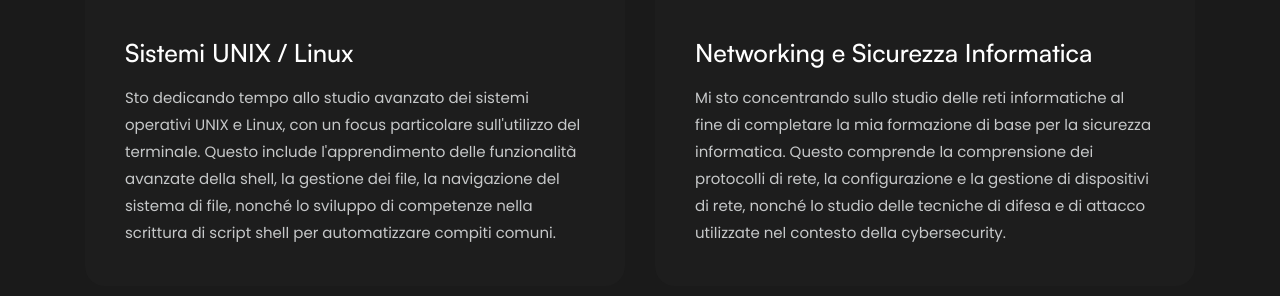
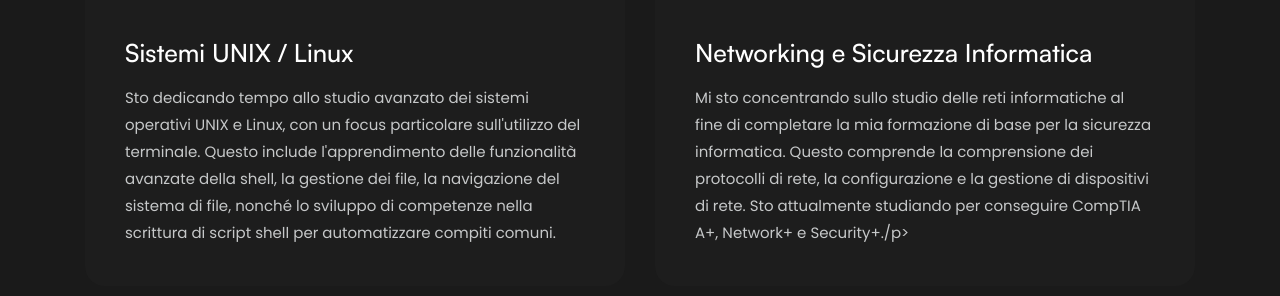
Before and after one commit to LucaFacchini07/LucaFacchini07.github.io, a plain HTML site: page index.html in a window 1280 px wide. Shown: the part 1727-2023 px from the top of the page. Drawn offline with Linux system fonts and the light colour scheme; a web font is replaced by a local one.

Commit message:
Update index.html

```diff
--- a/index.html
+++ b/index.html
@@ -438,7 +438,7 @@
                                         <img src="assets/imgs/serv-icons/3.png" alt="">
                                     </div>
                                     <h5 class="mb-15">Networking e Sicurezza Informatica</h5>
-                                    <p>Mi sto concentrando sullo studio delle reti informatiche al fine di completare la mia formazione di base per la sicurezza informatica. Questo comprende la comprensione dei protocolli di rete, la configurazione e la gestione di dispositivi di rete, nonché lo studio delle tecniche di difesa e di attacco utilizzate nel contesto della cybersecurity.</p>
+                                    <p>Mi sto concentrando sullo studio delle reti informatiche al fine di completare la mia formazione di base per la sicurezza informatica. Questo comprende la comprensione dei protocolli di rete, la configurazione e la gestione di dispositivi di rete. Sto attualmente studiando per conseguire CompTIA A+, Network+ e Security+./p>
                                     <a href="competenze.html" class="rmore">
                                         <div class="arrow">
                                             <img src="assets/imgs/arrow-right.png" alt="" class="icon-img-20">
```
